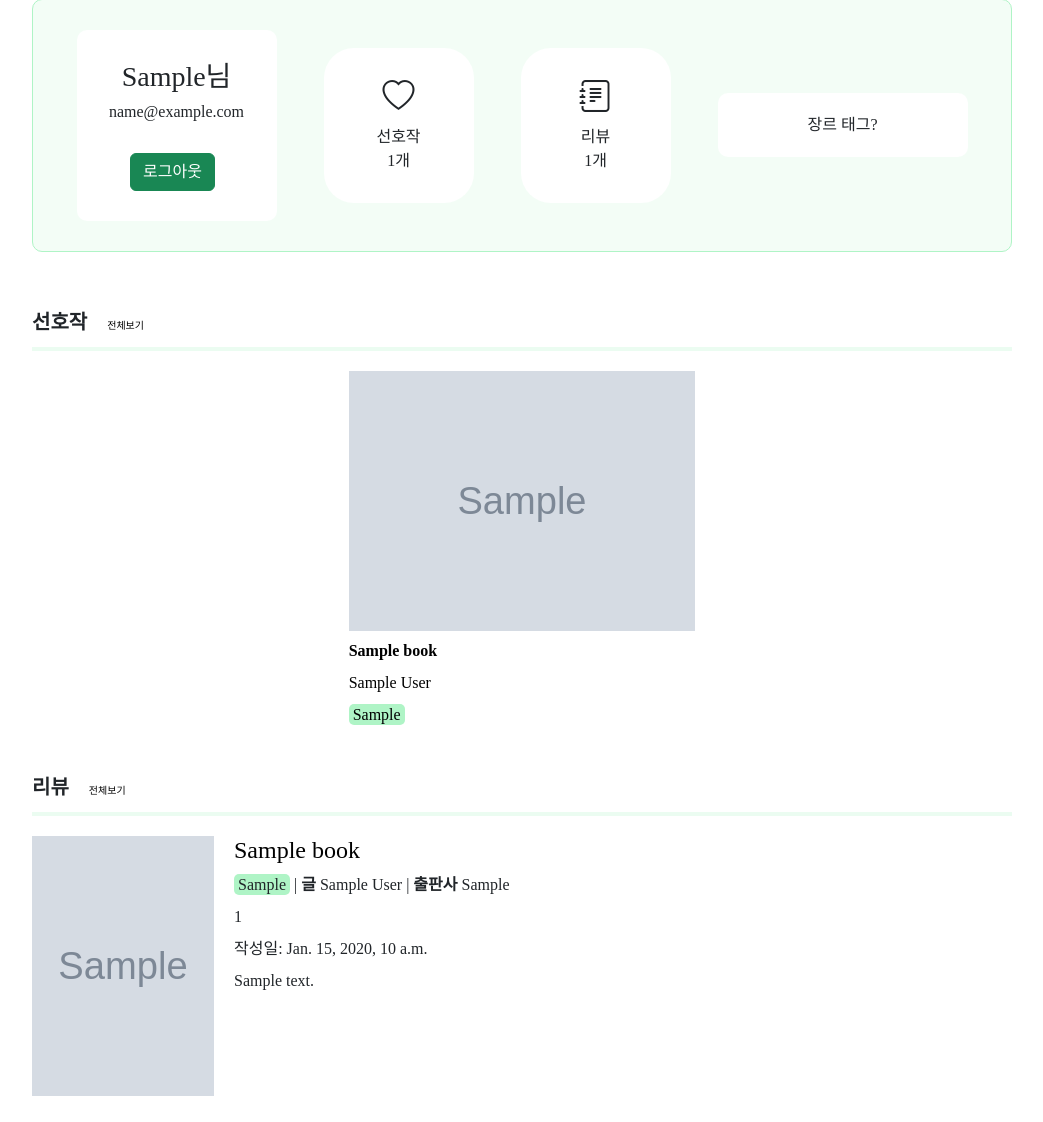
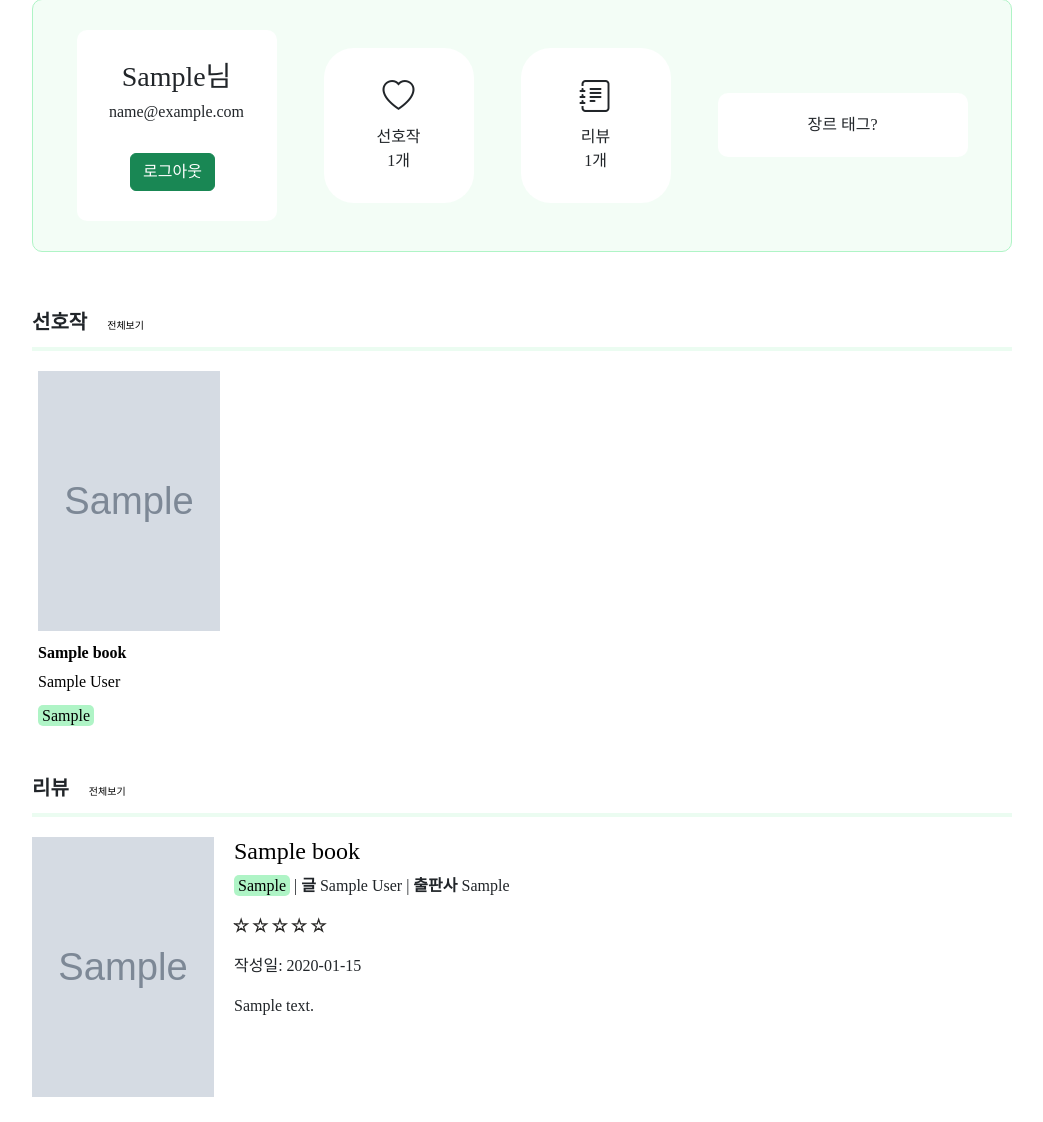
Before and after one commit to zeonga1102/webtachu, a Django app: page /mypage/ in a window 1280 px wide. Shown: the part 138-1260 px from the top of the page, without its empty margins (118-1161 px from the left). Before the commit the page ends 1234 px from the top, so only its background shows below. Run offline with Django 4.2, Linux system fonts and the light colour scheme; a user stored in the database is signed in; tables that the repository leaves empty hold one stand-in row (values such as "Sample post"); grey boxes marked "Sample" are stand-in pictures.

Commit message:
DOC: mypage 내가 작성한 리뷰 평점 별모양 출력 가능하게 변경

```diff
--- a/static/css/mypage.css
+++ b/static/css/mypage.css
@@ -24,14 +24,9 @@ a:hover {
     border: 2px solid #aff4c6;
 }
 
-p {
-    margin: 8px 0;
-    /*word-break: break-all;*/
-}
 
 .genre-tag {
     border-radius: 5px;
-    /*border: 1px solid #aff4c6;*/
     background-color: #aff4c6;
     padding: 2px 4px;
 }
@@ -75,7 +70,7 @@ p {
     background-color: white;
 }
 
-.favorites {
+.favorites-mypage {
     width: 250px;
     padding: 20px;
     border-radius: 10px;
@@ -88,29 +83,37 @@ p {
 
 .book-box {
     display: flex;
-    justify-content: space-around;
+    flex-flow: wrap;
+    justify-content: flex-start;
 }
 
 .book {
-    margin: 0 5px;
+    margin: 0 6px;
 }
 
-.book-title {
+.book-title-mypage {
     width: 172px;
     text-overflow: ellipsis;
     overflow: hidden;
     white-space: nowrap;
+    margin-bottom: 5px;
 }
 
 .book img {
+    width: 182px;
     height: 260px;
+    margin-bottom: 10px;
+}
+
+.book-author-mypage {
+    margin-bottom: 10px;
 }
 
 
-.reviews {
+.reviews-mypage {
 }
 
-.review {
+.review-mypage {
     display: flex;
     margin: 15px 0;
 }
--- a/templates/user/mypage.html
+++ b/templates/user/mypage.html
@@ -23,7 +23,7 @@
                 리뷰<br>
                 {{ count.rev }}개
             </div>
-            <div class="favorites">장르 태그?</div>
+            <div class="favorites-mypage">장르 태그?</div>
         </div>
     </section>
 
@@ -39,9 +39,9 @@
                         <a href="{% url 'book_info' fav.id %}">
                             <img src="{{ fav.cover }}"
                                  alt="{{ fav.title }} 표지"><br>
-                            <p class="book-title"><b>{{ fav.title }}</b></p>
-                            <p>{{ fav.author }}</p>
-                            <span class="genre-tag">{{ fav.genre }}</span>
+                            <p class="book-title-mypage"><b>{{ fav.title }}</b></p>
+                            <p class="book-author-mypage">{{ fav.author }}</p>
+                            <a href="{% url 'genre' fav.genre %}"><span class="genre-tag">{{ fav.genre }}</span></a>
                         </a>
                     </div>
                 {% endfor %}
@@ -50,11 +50,11 @@
     </section>
 
     <section>
-        <div class="reviews">
+        <div class="reviews-mypage">
             <div class="mypage-title">리뷰<span class="load"><a href="#">전체보기</a></span></div>
             <hr class="profile-hr">
             {% for review in reviews %}
-                <div class="review">
+                <div class="review-mypage">
                     <div class="review-cover-img">
                         <a href="{% url 'book_info' review.book.id %}">
                             <img src="{{ review.book.cover }}"
@@ -63,10 +63,22 @@
                     </div>
                     <div class="review-detail-mypage">
                         <h4><a href="{% url 'book_info' review.book.id %}">{{ review.book.title }}</a></h4>
-                        <p><span class="genre-tag">{{ review.book.genre }}</span> | <b>글</b> {{ review.book.author }} | <b>출판사</b> {{ review.book.publisher }}</p>
-                        <p><span class="star">{{ review.star }}</span></p>
-                        <p><span class="review_date">작성일: {{ review.date }}</span></p>
-                        <p><span class="comment">{{ review.desc }}</span></p>
+                        <p><a href="{% url 'genre' review.book.genre %}"><span
+                                class="genre-tag">{{ review.book.genre }}</span></a> | <b>글</b> {{ review.book.author }}
+                            | <b>출판사</b> {{ review.book.publisher }}</p>
+                        {#                        <p><span class="star">{{ review.star }}</span></p>#}
+                        <p>
+                        <div class="star-ratings">
+                            <div class="star-ratings-fill space-x" style="width: {{ review.star }}%">
+                                <span>★</span><span>★</span><span>★</span><span>★</span><span>★</span>
+                            </div>
+                            <div class="star-ratings-base space-x">
+                                <span>★</span><span>★</span><span>★</span><span>★</span><span>★</span>
+                            </div>
+                        </div>
+                        </p>
+                        <p><span class="review_date">작성일: {{ review.date | date:'Y-m-d' }}</span></p>
+                        <p><span class="comment">{{ review.desc | truncatechars:200 }}</span></p>
                     </div>
                 </div>
             {% endfor %}
```
